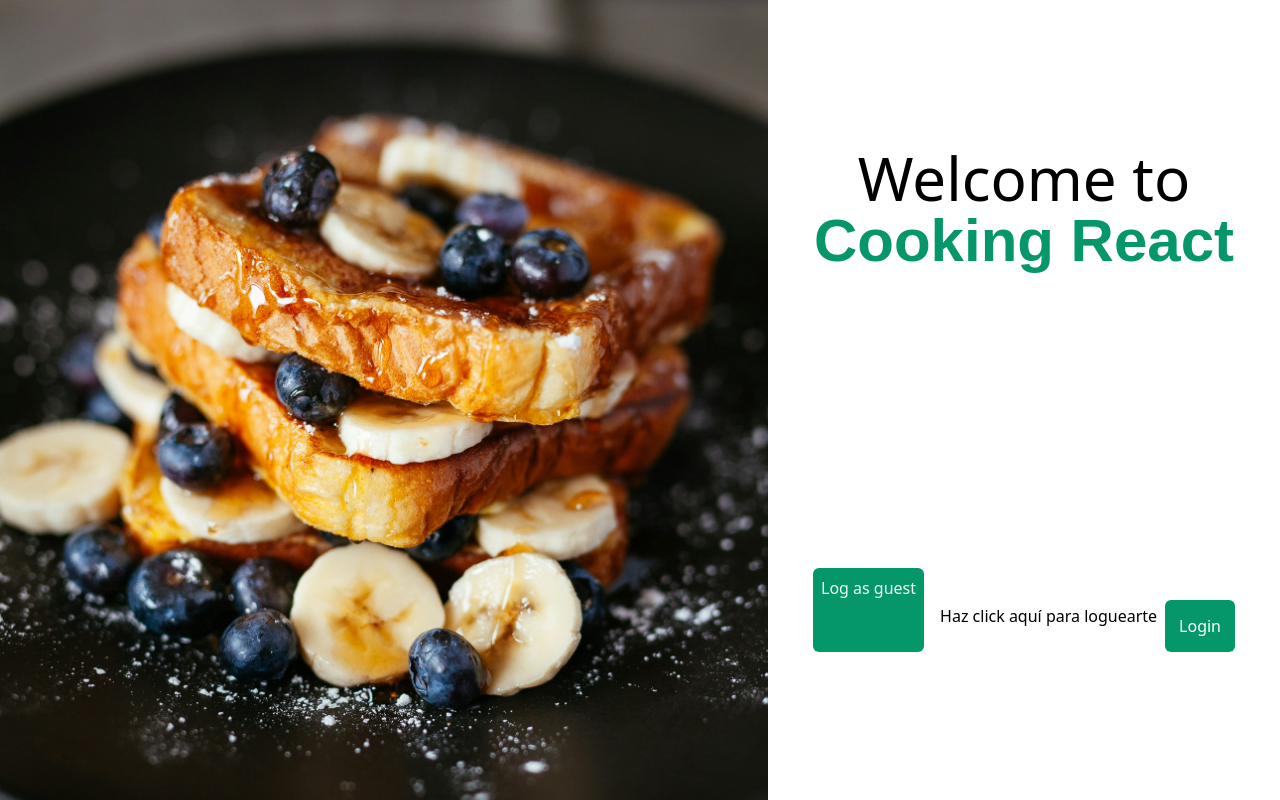
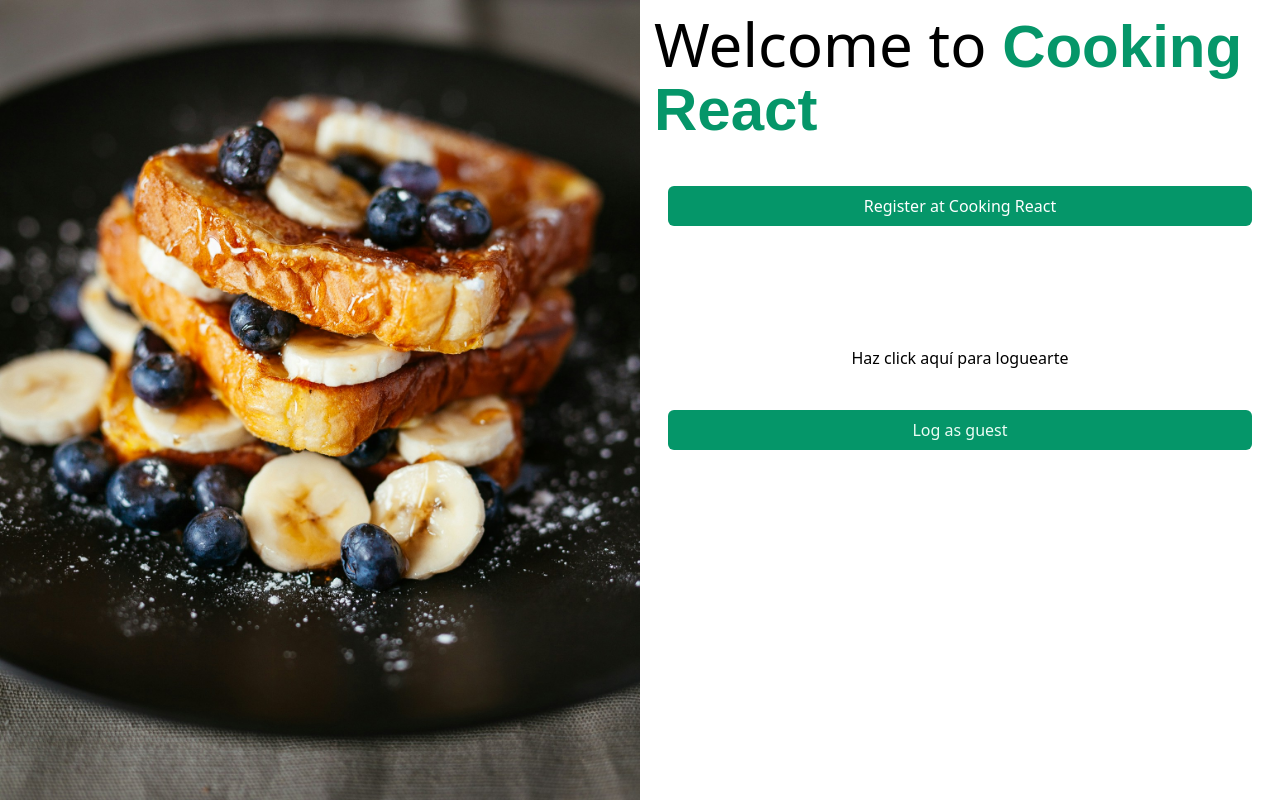
Before and after one commit to Bluubi/cooking-react, a React (Vite) app: page / in a window 1280 px wide. Built offline with nearby package versions, Linux system fonts and the light colour scheme.

Commit message:
fix: home style

```diff
--- a/src/App.tsx
+++ b/src/App.tsx
@@ -23,37 +23,40 @@ function App() {
 
   return (
     <h1>
-        <section className={'h-screen min-w-[50vw] relative overflow-hidden flex'} >
-           <div className={'relative p-96' }>
+        <section className={'h-screen min-w-[50vw] relative overflow-hidden grid grid-cols-12'} >
+           <div className={'relative col-span-12 md:col-span-6 invisible md:visible' }>
                 <img src={backgroundImages[randomNumber]} className={'absolute left-0 top-0'} alt={t('Portrait')} loading={'eager'}/>
            </div>
-            <div className={'flex flex-wrap justify-center items-center w-lvw'}>
-                <h1 className={'text-6xl text-center'}> <Trans i18nKey='home.welcomeToCooking' /></h1>
-                <div className={'flex flex-wrap gap-x-2 justify-center'}>
-                    <Link className={'text-emerald-50 text-center hover:cursor-pointer p-2 bg-emerald-600 rounded-md'}
-                          to={'index'}> <Trans i18nKey={'home.guest'}/> </Link>
-                    <GoogleLogin onSuccess={(value) => {
-                        setCookie('auth', 7, value)
-                    }} onError={() => {
-                        console.log('error!')
-                    }}/>
-                    <button className={'mt-3'}
-                            onClick={() => setAlreadyHaveAnAccount(!alreadyHaveAnAccount)}> {alreadyHaveAnAccount ? '¿No tienes cuenta?' : 'Haz click aquí para loguearte'}</button>
+            <div className={'col-span-12 md:col-span-6 p-3.5'}>
+                <h1 className={'text-6xl col-span-12'}> <Trans i18nKey='home.welcomeToCooking' /></h1>
+                <div className={'gap-x-2 p-3.5 justify-center grid grid-cols-12 gap-10 mt-8'}>
 
                     {
-                        !alreadyHaveAnAccount ?
+                        alreadyHaveAnAccount ?
                             <button
-                                className={'mt-8 bg-emerald-600 p-3.5 rounded-md text-white text-center hover:cursor-pointer hover:bg-emerald-950'}
+                                className={'md:col-span-12 h-fit col-span-6 bg-emerald-600 p-2 rounded-md text-white text-center hover:cursor-pointer hover:bg-emerald-950'}
                                 onClick={() => setOpen(!open)}>
                                 <Trans i18nKey={'home.loginAtCookingReact'}/>
                             </button>
                             :
                             <button
-                                className={'w-full mt-8 bg-emerald-600 p-3.5 rounded-md text-white text-center hover:cursor-pointer hover:bg-emerald-950'}
+                                className={'md:col-span-12 h-fit col-span-6 bg-emerald-600 p-2 rounded-md text-white text-center hover:cursor-pointer hover:bg-emerald-950'}
                                 onClick={() => setOpen(!open)}>
                                 <Trans i18nKey={'home.registerInCookingReact'}/>
                             </button>
                     }
+                    <div className={'md:col-span-12 col-span-6'}>
+                        <GoogleLogin onSuccess={(value) => {
+                            setCookie('auth', 7, value)
+                        }} onError={() => {
+                            console.log('error!')
+                        }}/>
+                    </div>
+                    <button className={'col-span-12'}
+                            onClick={() => setAlreadyHaveAnAccount(!alreadyHaveAnAccount)}> {alreadyHaveAnAccount ? '¿No tienes cuenta?' : 'Haz click aquí para loguearte'}</button>
+
+                    <Link className={'col-span-12 text-emerald-50 text-center hover:cursor-pointer p-2 bg-emerald-600 rounded-md'}
+                          to={'index'}> <Trans i18nKey={'home.guest'}/> </Link>
                 </div>
             </div>
 
```
